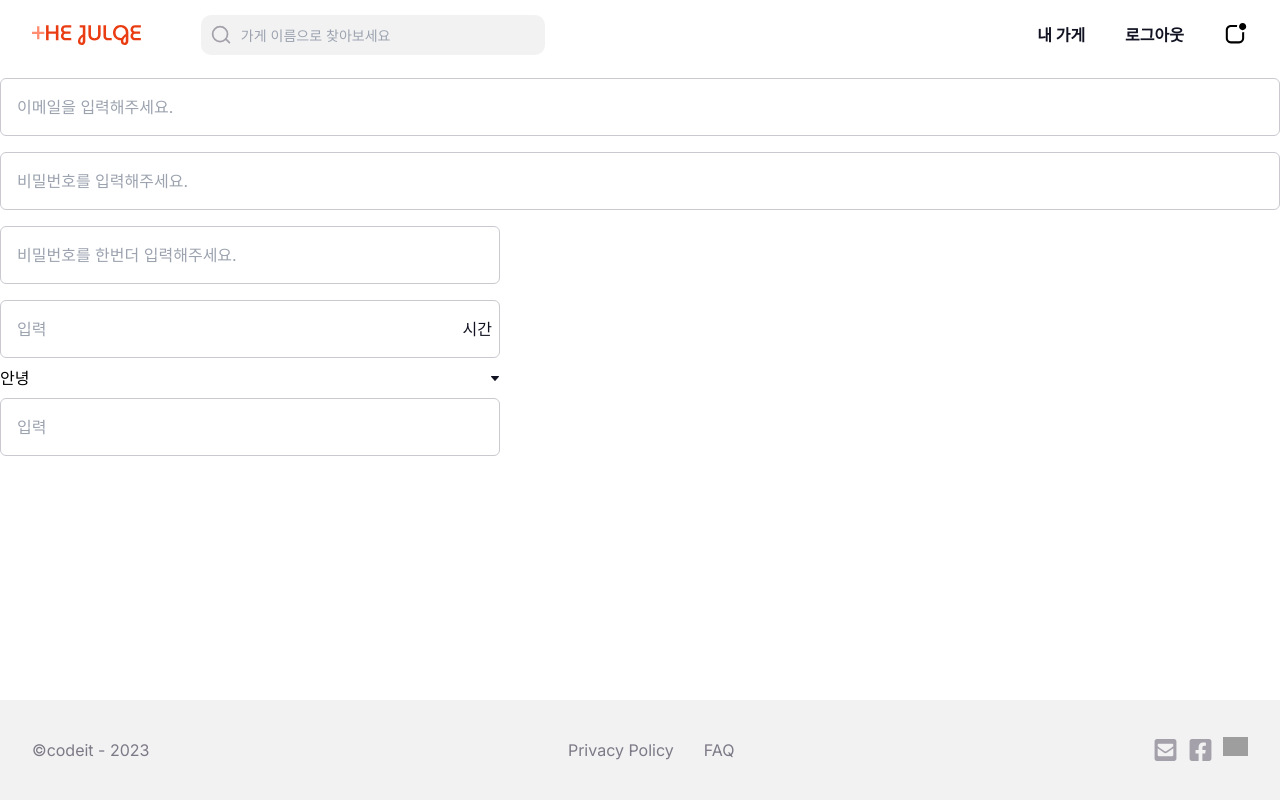
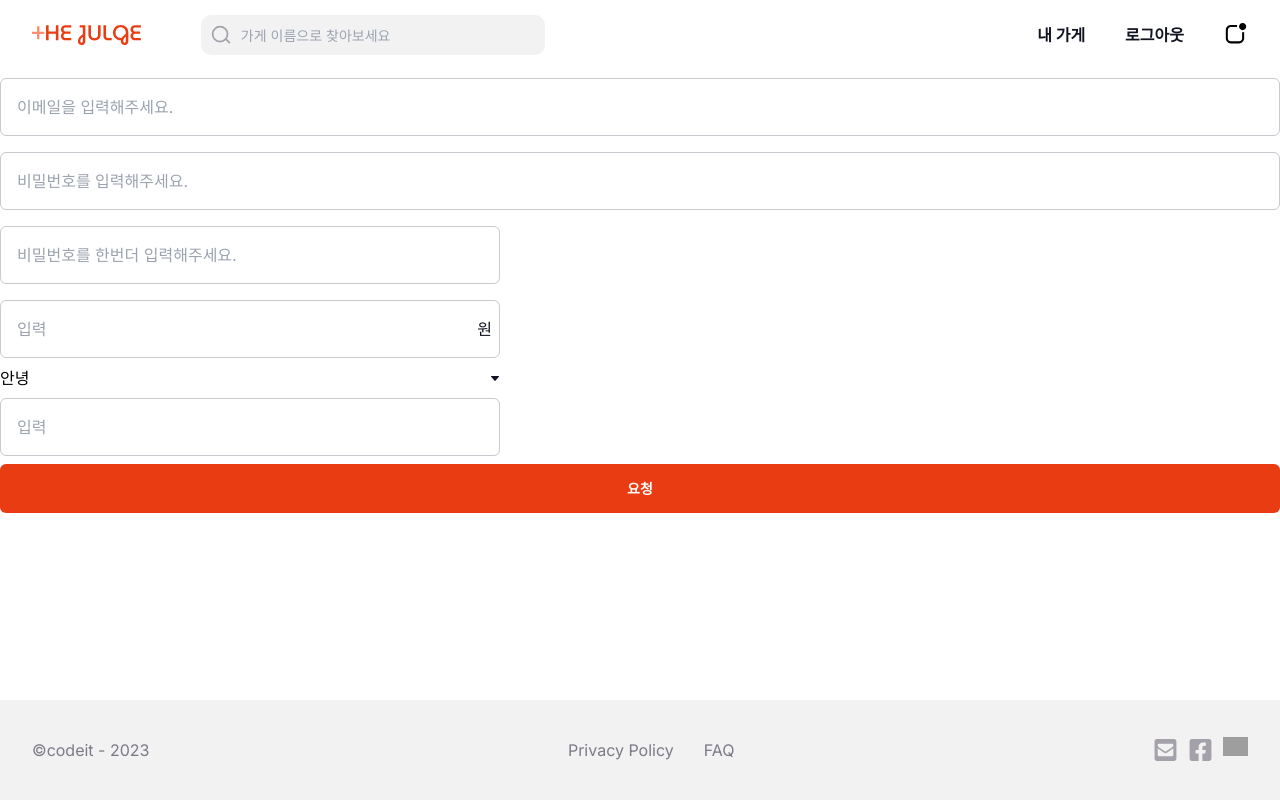
Before and after one commit to DDaHeuk/The-julge, a Next.js app: page /test22 in a window 1280 px wide. Built offline with nearby package versions, Linux system fonts and the light colour scheme; grey boxes are pictures that could not be loaded.

Commit message:
feat: ssr -ing

```diff
--- a/package.json
+++ b/package.json
@@ -9,7 +9,7 @@
     "lint": "next lint"
   },
   "dependencies": {
-    "@tanstack/react-query": "^5.51.15",
+    "@tanstack/react-query": "^5.51.16",
     "axios": "^1.7.2",
     "next": "14.2.5",
     "react": "^18",
--- a/src/app/(contents)/myshop/notices/[noticeId]/page.tsx
+++ b/src/app/(contents)/myshop/notices/[noticeId]/page.tsx
@@ -1,5 +1,10 @@
+'use client';
+
 import ApplicantList from '@/components/applicantList';
 import NoticeDetailContainer from '@/components/noticeDetailContainer';
+import { useQuery } from '@tanstack/react-query';
+
+import axios from 'axios';
 
 const tableData = [
   { name: '최희문', intro: '최희문임다', phone: '010-0000-0000', status: '신청중' },
@@ -7,7 +12,16 @@ const tableData = [
   { name: '박철수', intro: '박철수에요', phone: '010-2222-2222', status: '완료' },
 ];
 
+const fetchNoticeDetail = async () => {
+  const response = await axios.get(
+    `${process.env.NEXT_PUBLIC_API_BASE_URL}/shops/9032e147-f582-4a1d-b3f6-85e06b1254c2/notices/d594c985-c207-4585-ac06-48ab20f2b758`,
+  );
+  return response.data;
+};
+
 export default function NoticeDetailPage() {
+  const data = fetchNoticeDetail();
+  console.log(data);
   return (
     <div className="bg-gray5">
       <NoticeDetailContainer memberType="owner">
--- a/src/app/(contents)/test22/page.tsx
+++ b/src/app/(contents)/test22/page.tsx
@@ -1,7 +1,9 @@
 'use client';
 
+import Button from '@/components/button';
 import DropDown from '@/components/dropdown';
 import Input from '@/components/input';
+import axios from 'axios';
 import { useState } from 'react';
 
 export default function test22() {
@@ -9,14 +11,43 @@ export default function test22() {
   const [password, setPassword] = useState('');
 
   const menuList = ['안녕', '안녕2', '메뉴3', '메뉴4', '1', '2', '3'];
+
+  const handleClick = async (e) => {
+    e.preventDefault();
+    const token = localStorage.getItem('token');
+
+    try {
+      const response = await axios.post(
+        `${process.env.NEXT_PUBLIC_API_BASE_URL}/shops/9032e147-f582-4a1d-b3f6-85e06b1254c2/notices`,
+        {
+          hourlyPay: 12000,
+          startsAt: '2024-08-31T12:00:00Z',
+          workhour: 5,
+          description: '알바 대타 구함!',
+        },
+        {
+          headers: {
+            Authorization: `Bearer ${token}`,
+            'Content-Type': 'application/json',
+          },
+        },
+      );
+      console.log('Response:', response.data);
+    } catch (error) {
+      console.error('Error:', error);
+    }
+  };
   return (
     <form>
       <Input variant="email" />
       <Input variant="password" onChange={(e) => setPassword(e.target.value)} />
       <Input variant="passwordVerify" originalPassword={password} className="w-[500px]" />
-      <Input variant="unit" unitLabel="시간" className="w-[500px]" />
+      <Input variant="unit" unitLabel="원" className="w-[500px]" />
       <DropDown menuItems={menuList} className="w-[500px]" />
       <Input variant="normal" className="w-[500px]" />
+      <Button color="filled" onClick={handleClick}>
+        요청
+      </Button>
     </form>
   );
 }
```
Also changed, not shown: src/apis/notice/noticeDetail.ts (added, +9 -0 lines), src/hooks/useFetchNoticeDetailData.ts (added, +7 -0 lines), 1 other file (tests, documents, lock files or other folders).
